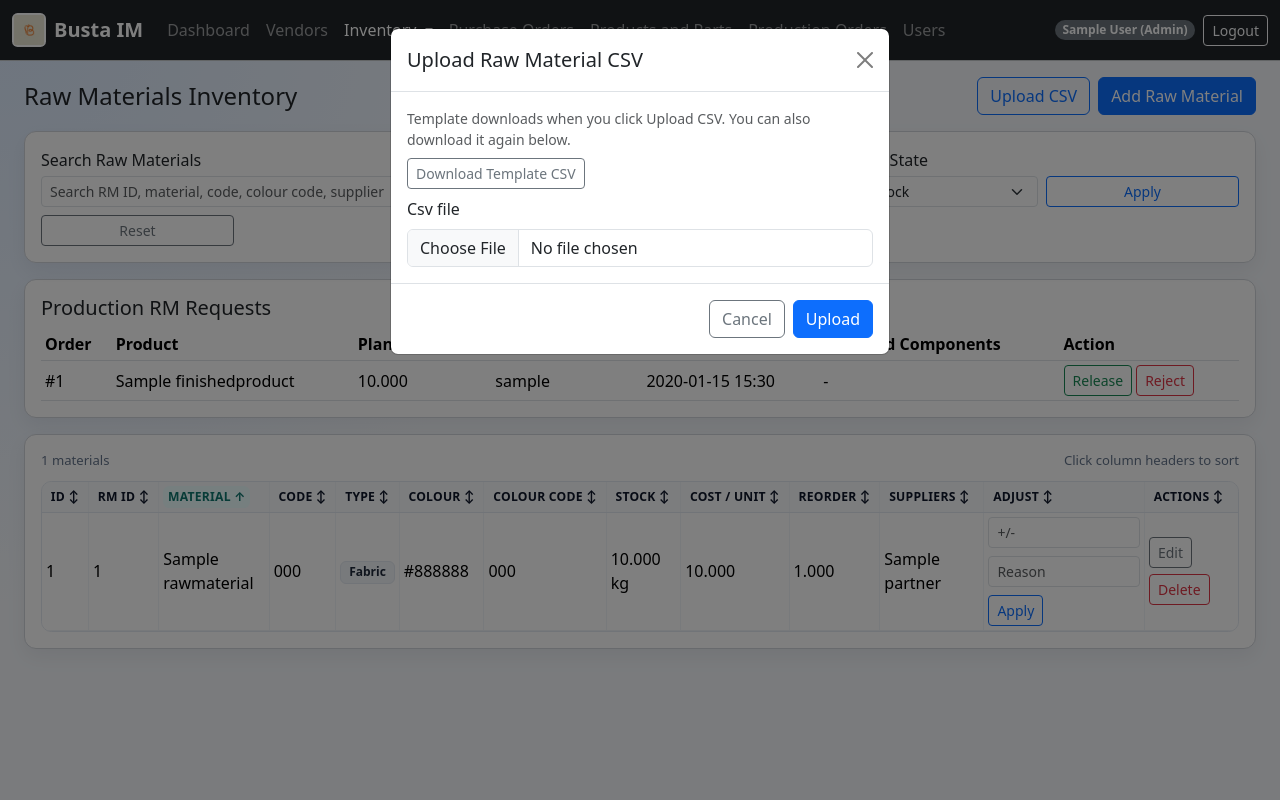
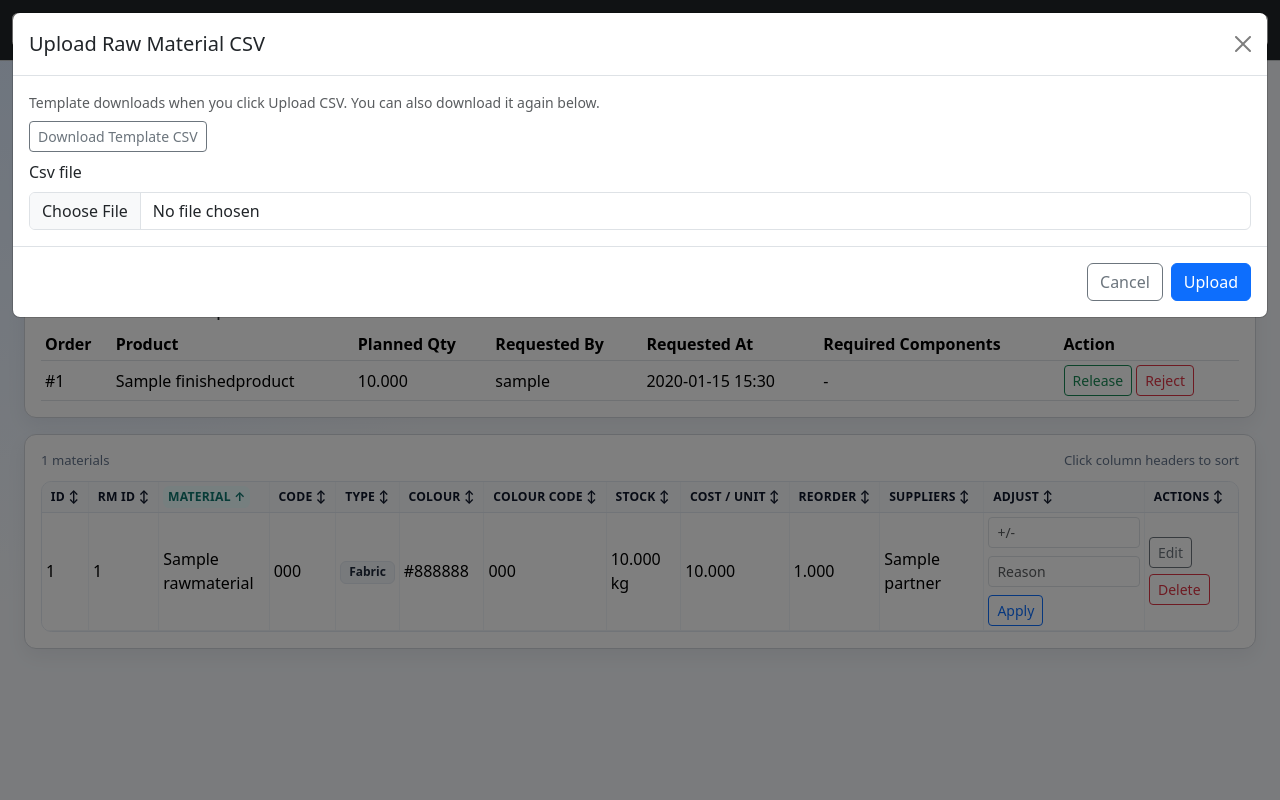
Before and after one commit to SharadRathi97/Busta_IM, a Django app: page /materials/ in a window 1280 px wide, after a click on "Upload CSV". Run offline with Django 5.2, Linux system fonts and the light colour scheme; a user stored in the database is signed in; tables that the repository leaves empty hold one stand-in row (values such as "Sample post"); data that the repository does not hold is empty.

Commit message:
Making responsive

```diff
--- a/backend/static/css/app.css
+++ b/backend/static/css/app.css
@@ -7,6 +7,14 @@
 body {
   background: radial-gradient(circle at top left, #dbeafe 0%, var(--app-bg) 40%);
   min-height: 100vh;
+}
+
+img,
+svg,
+video,
+canvas {
+  max-width: 100%;
+  height: auto;
 }
 
 .app-container {
@@ -60,6 +68,11 @@ body {
 .table td,
 .table th {
   vertical-align: middle;
+}
+
+.table-responsive {
+  overflow-x: auto;
+  -webkit-overflow-scrolling: touch;
 }
 
 .table-tools {
@@ -228,11 +250,41 @@ body {
 .completion-inputs {
   display: flex;
   align-items: center;
+  flex-wrap: wrap;
   gap: 0.35rem;
 }
 
 .completion-inputs .form-control {
   min-width: 110px;
+}
+
+.modal .modal-dialog {
+  margin: 0.75rem auto;
+  max-width: calc(100vw - 1.5rem);
+}
+
+.modal-dialog.modal-lg {
+  max-width: min(800px, calc(100vw - 1.5rem));
+}
+
+.modal-dialog.modal-xl {
+  max-width: min(1140px, calc(100vw - 1.5rem));
+}
+
+.modal-content {
+  max-width: 100%;
+}
+
+.modal-body {
+  overflow-x: auto;
+}
+
+.modal .table-responsive > .table {
+  min-width: 560px;
+}
+
+.modal-title {
+  word-break: break-word;
 }
 
 @media (max-width: 768px) {
```
Also changed, not shown: other parts of backend/static/css/app.css (+59 -0 lines).
